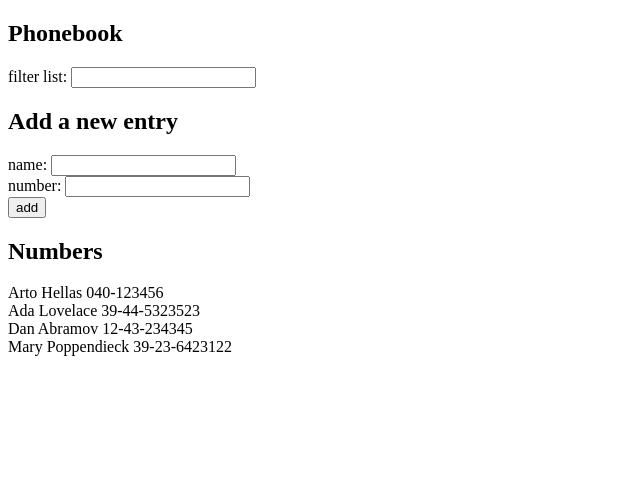
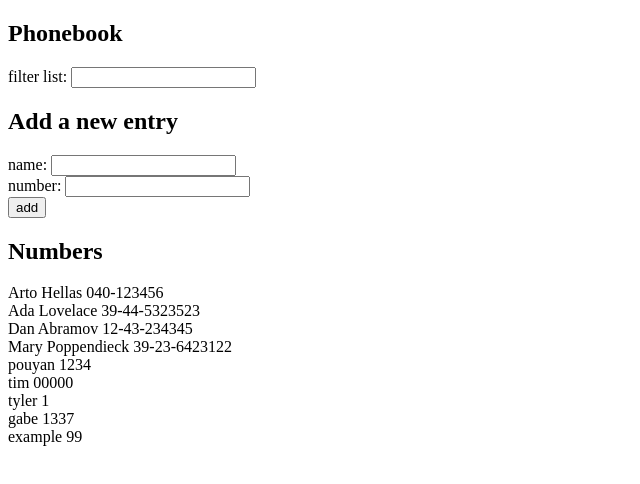
Before and after one commit to pouyannc/FS-open, a React (Vite) app in the folder part2/phonebook/: page / in a window 1280 px wide. Shown: the top 484 px of the page, without its empty margins (0-640 px from the left). Built offline with nearby package versions, Linux system fonts and the light colour scheme; data requests are answered from the project's data file.

Commit message:
Get and post to json server, part 2.13

```diff
--- a/part2/phonebook/db.json
+++ b/part2/phonebook/db.json
@@ -1,5 +1,5 @@
 {
-  "persons":[
+  "persons": [
     {
       "name": "Arto Hellas",
       "number": "040-123456",
@@ -19,6 +19,31 @@
       "name": "Mary Poppendieck",
       "number": "39-23-6423122",
       "id": 4
+    },
+    {
+      "name": "pouyan",
+      "number": "1234",
+      "id": 6
+    },
+    {
+      "name": "tim",
+      "number": "00000",
+      "id": 7
+    },
+    {
+      "name": "tyler",
+      "number": "1",
+      "id": 8
+    },
+    {
+      "name": "gabe",
+      "number": "1337",
+      "id": 9
+    },
+    {
+      "name": "example",
+      "number": "99",
+      "id": 10
     }
   ]
 }
--- a/part2/phonebook/src/App.jsx
+++ b/part2/phonebook/src/App.jsx
@@ -1,5 +1,6 @@
 import { useState, useEffect } from 'react';
 import axios from 'axios';
+import personService from './services/persons'
 
 const Filter = ({ filter, handleChange }) => {
   return (
@@ -55,16 +56,16 @@ const App = () => {
     if (persons.find((x) => x.name === newName)) {
       alert(`${newName} is already added to phonebook`);
     } else {
-      setPersons(persons.concat({name: newName, number: newNumber, id: persons[persons.length-1].id+1}));
+      const newEntry = {name: newName, number: newNumber}
+      personService.create(newEntry).then(entry => {
+        console.log(entry);
+        setPersons([...persons, entry]);
+      })
     }
   }
 
   useEffect(() => {
-    axios
-      .get('http://localhost:3001/persons')
-      .then(res => {
-        setPersons(res.data);
-      })
+    personService.getAll().then(data => setPersons(data));
   }, [])
 
   return (
--- /dev/null
+++ b/part2/phonebook/src/services/persons.js
@@ -0,0 +1,17 @@
+import axios from "axios";
+
+const baseUrl = 'http://localhost:3001/persons';
+
+const getAll = () => {
+  return axios
+    .get(baseUrl)
+    .then(res => res.data)
+}
+
+const create = (newObject) => {
+  return axios
+    .post(baseUrl, newObject)
+    .then(res => res.data)
+}
+
+export default { getAll, create };
```
